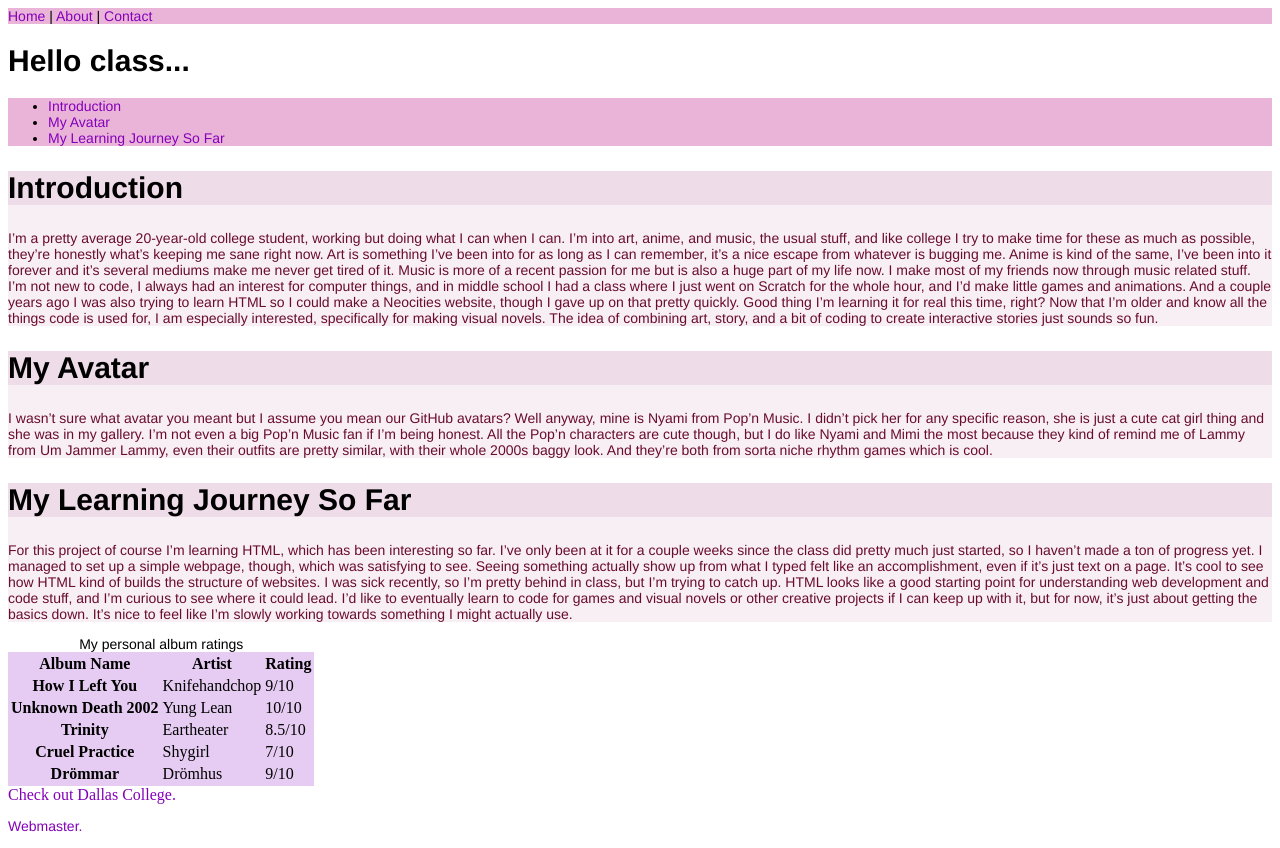
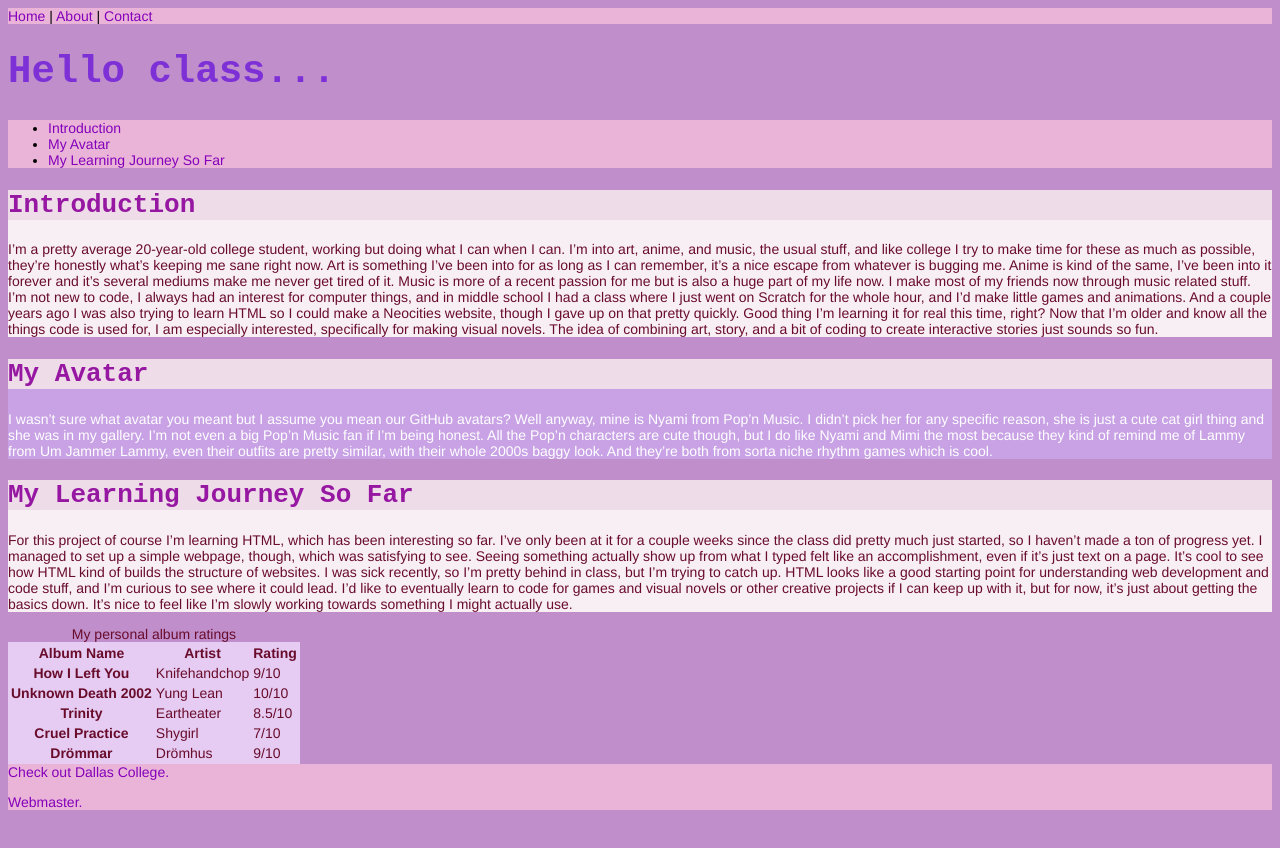
Before and after one commit to cottondrifting/index, a plain HTML site: page index.html in a window 1280 px wide. After the commit the page ends 824 px from the top, so only its background shows below. Drawn offline with Linux system fonts and the light colour scheme.

Commit message:
css updated

```diff
--- a/css/style.css
+++ b/css/style.css
@@ -1,5 +1,9 @@
+body {
+    background-color: #bf8ecb;
+}
+
 nav {
-    font:  300 14px Helvetica, Arial, sans-serif;
+    font: 300 14px Helvetica, Arial, sans-serif;
     background-color: #eab4d9
 }
 
@@ -17,14 +21,19 @@ a:hover {
     text-decoration: none;
 }
 
-h1, h2 {
-    font:  700 30px Helvetica, Arial, sans-serif
+h1 {
+    color: #7e30d7;
+    font: 800 39px "Courier New", monospace
+}
 
+h2 {
+    color: #9617a1;
+    font: 600 26px "Courier New", monospace
 }
 
 p {
-    color:#690c2c;
-    font:  300 14px Helvetica, Arial, sans-serif
+    color: #690c2c;
+    font: 300 14px Helvetica, Arial, sans-serif
 }
 
 header {
@@ -36,9 +45,24 @@ section {
 }
 
 table {
+    font: 300 14px Helvetica, Arial, sans-serif;
+    color: #690c2c;
     background-color: #e6ccf2
 }
 
 caption {
-    font:  300 14px Helvetica, Arial, sans-serif
+    font: 300 14px Helvetica, Arial, sans-serif
 }
+
+footer {
+    font: 300 14px Helvetica, Arial, sans-serif;
+    background-color: #eab4d9
+}
+
+.pcolor {
+    color: #ffffff;
+}
+
+.secolor {
+    background-color: #c8a2e5
+}
--- a/index.html
+++ b/index.html
@@ -44,11 +44,11 @@
 				of combining art, story, and a bit of coding to create interactive stories just sounds so fun. </p>
 		</section>
 
-		<section id="myavatar">
+		<section id="myavatar" class="secolor">
 			<header>
 				<h2>My Avatar</h2>
 			</header>
-			<p> I wasn’t sure what avatar you meant but I assume you mean our GitHub avatars? Well anyway, mine is Nyami
+			<p class="pcolor"> I wasn’t sure what avatar you meant but I assume you mean our GitHub avatars? Well anyway, mine is Nyami
 				from Pop’n Music. I didn’t pick her for any specific reason, she is just a cute cat girl thing and she
 				was in my gallery. I’m not even a big Pop’n Music fan if I’m being honest. All the Pop’n characters are
 				cute though, but I do like Nyami and Mimi the most because they kind of remind me of Lammy from Um
```
